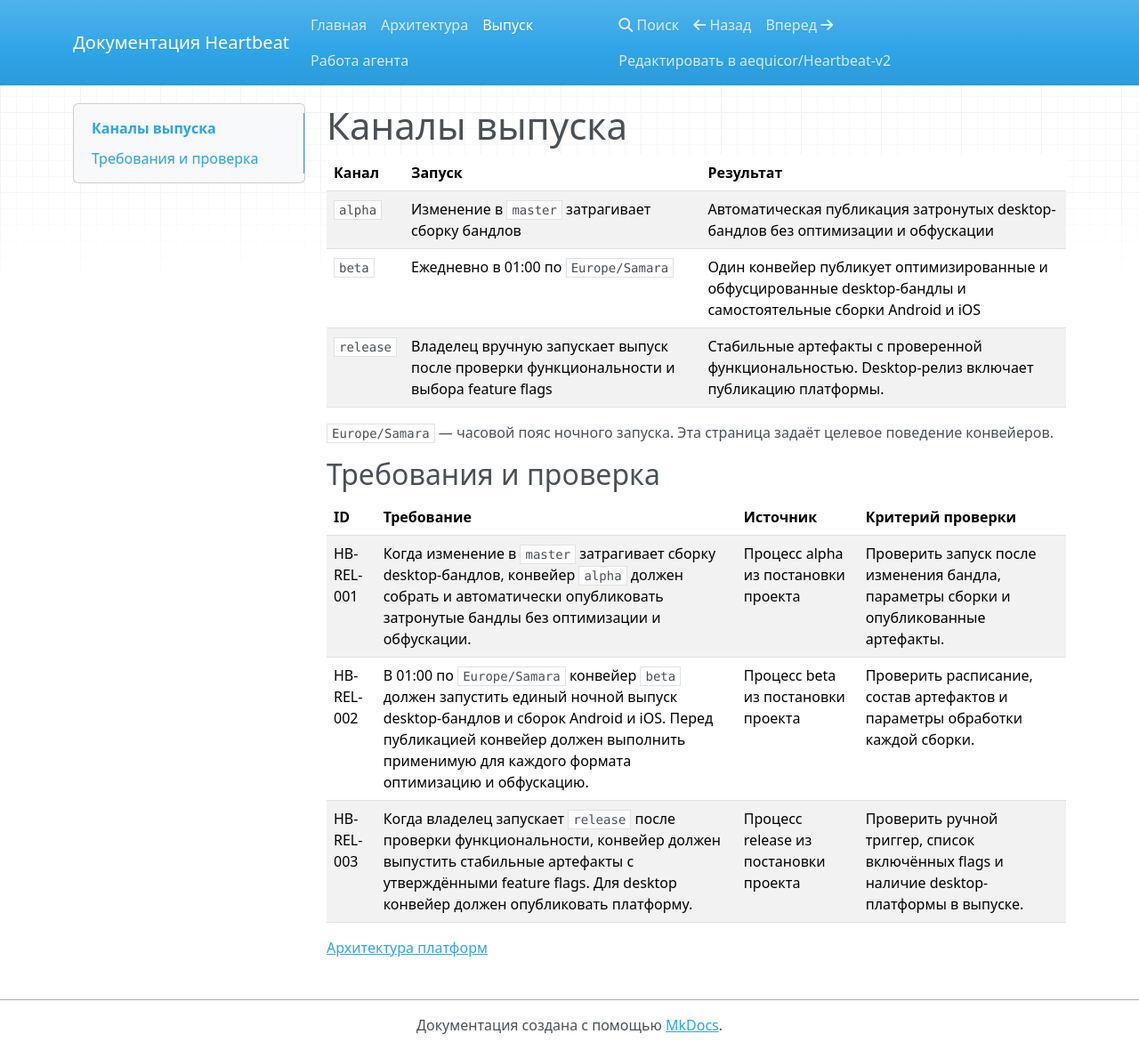
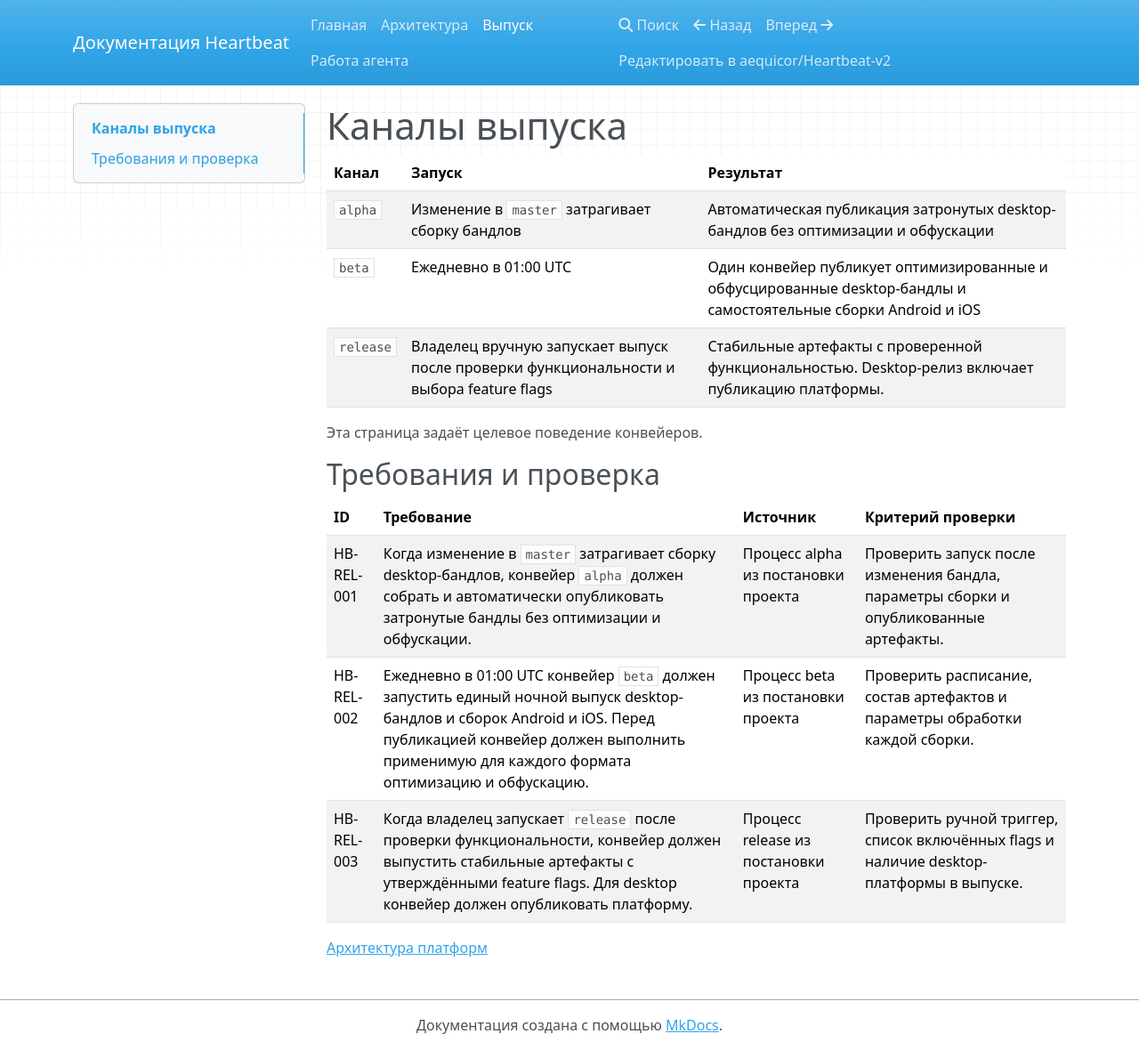
Before and after one commit to aequicor/Heartbeat-v2, an MkDocs documentation site: the page built from docs/specs/releases.md, in a window 1280 px wide and 1180 px high. Shown: the whole window at 89% size. Built offline with MkDocs 1.6.1, drawn with Linux system fonts in a browser that asks for light colours; nearby versions of some CDN libraries.

Commit message:
Set the beta schedule to 01:00 UTC

```diff
--- a/docs/specs/releases.md
+++ b/docs/specs/releases.md
@@ -3,17 +3,17 @@
 | Канал | Запуск | Результат |
 | --- | --- | --- |
 | `alpha` | Изменение в `master` затрагивает сборку бандлов | Автоматическая публикация затронутых desktop-бандлов без оптимизации и обфускации |
-| `beta` | Ежедневно в 01:00 по `Europe/Samara` | Один конвейер публикует оптимизированные и обфусцированные desktop-бандлы и самостоятельные сборки Android и iOS |
+| `beta` | Ежедневно в 01:00 UTC | Один конвейер публикует оптимизированные и обфусцированные desktop-бандлы и самостоятельные сборки Android и iOS |
 | `release` | Владелец вручную запускает выпуск после проверки функциональности и выбора feature flags | Стабильные артефакты с проверенной функциональностью. Desktop-релиз включает публикацию платформы. |
 
-`Europe/Samara` — часовой пояс ночного запуска. Эта страница задаёт целевое поведение конвейеров.
+Эта страница задаёт целевое поведение конвейеров.
 
 ## Требования и проверка
 
 | ID | Требование | Источник | Критерий проверки |
 | --- | --- | --- | --- |
 | HB-REL-001 | Когда изменение в `master` затрагивает сборку desktop-бандлов, конвейер `alpha` должен собрать и автоматически опубликовать затронутые бандлы без оптимизации и обфускации. | Процесс alpha из постановки проекта | Проверить запуск после изменения бандла, параметры сборки и опубликованные артефакты. |
-| HB-REL-002 | В 01:00 по `Europe/Samara` конвейер `beta` должен запустить единый ночной выпуск desktop-бандлов и сборок Android и iOS. Перед публикацией конвейер должен выполнить применимую для каждого формата оптимизацию и обфускацию. | Процесс beta из постановки проекта | Проверить расписание, состав артефактов и параметры обработки каждой сборки. |
+| HB-REL-002 | Ежедневно в 01:00 UTC конвейер `beta` должен запустить единый ночной выпуск desktop-бандлов и сборок Android и iOS. Перед публикацией конвейер должен выполнить применимую для каждого формата оптимизацию и обфускацию. | Процесс beta из постановки проекта | Проверить расписание, состав артефактов и параметры обработки каждой сборки. |
 | HB-REL-003 | Когда владелец запускает `release` после проверки функциональности, конвейер должен выпустить стабильные артефакты с утверждёнными feature flags. Для desktop конвейер должен опубликовать платформу. | Процесс release из постановки проекта | Проверить ручной триггер, список включённых flags и наличие desktop-платформы в выпуске. |
 
 [Архитектура платформ](architecture.md)
```
Also changed, not shown: AGENTS.md (+1 -1 lines).
